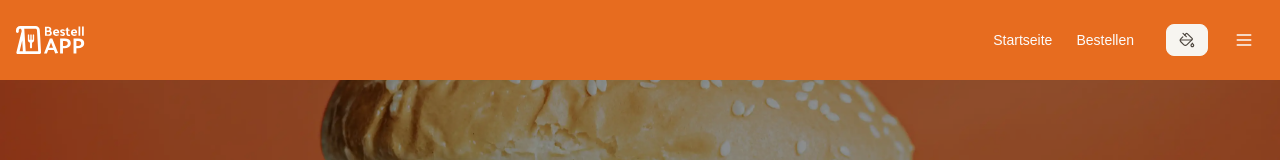
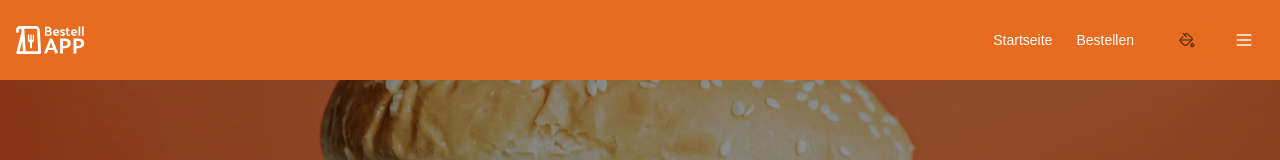
Before and after one commit to larsbeckdev/demo-bestell-app, a Vue app: page / in a window 1280 px wide. Shown: the top 160 px of the page. Built offline with nearby package versions, Linux system fonts and the light colour scheme.

Commit message:
Update button styling in ThemeController component to include primary background and border classes

```diff
--- a/src/components/ui/theme/ThemeController.vue
+++ b/src/components/ui/theme/ThemeController.vue
@@ -23,7 +23,7 @@ onMounted(() => {
 
 <template>
   <div class="dropdown dropdown-end">
-    <button type="button" tabindex="0" class="btn btn-sm gap-2" aria-label="Theme auswählen">
+    <button type="button" tabindex="0" class="btn btn-sm gap-2 bg-primary border-primary " aria-label="Theme auswählen">
       <!-- Palette Icon -->
       <PaintBucket class="h-4 w-4 opacity-80" />
 
```
